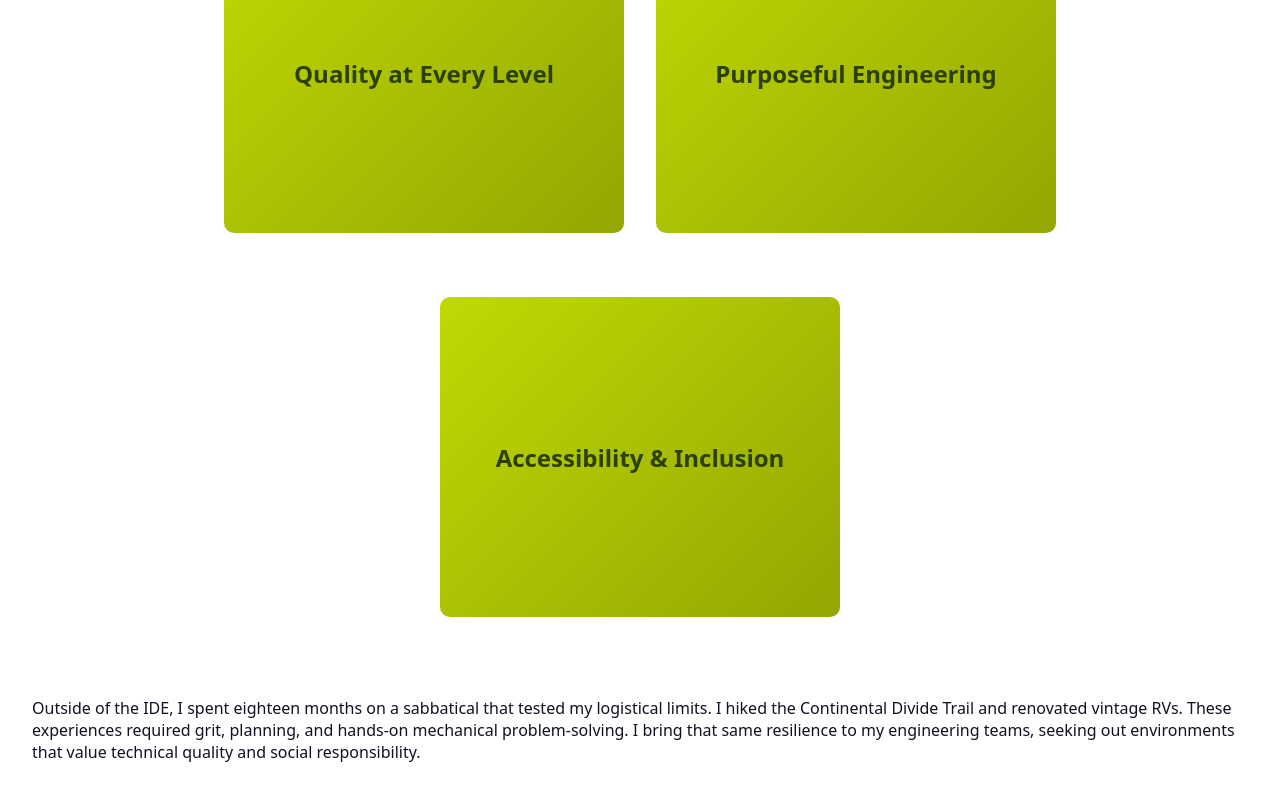
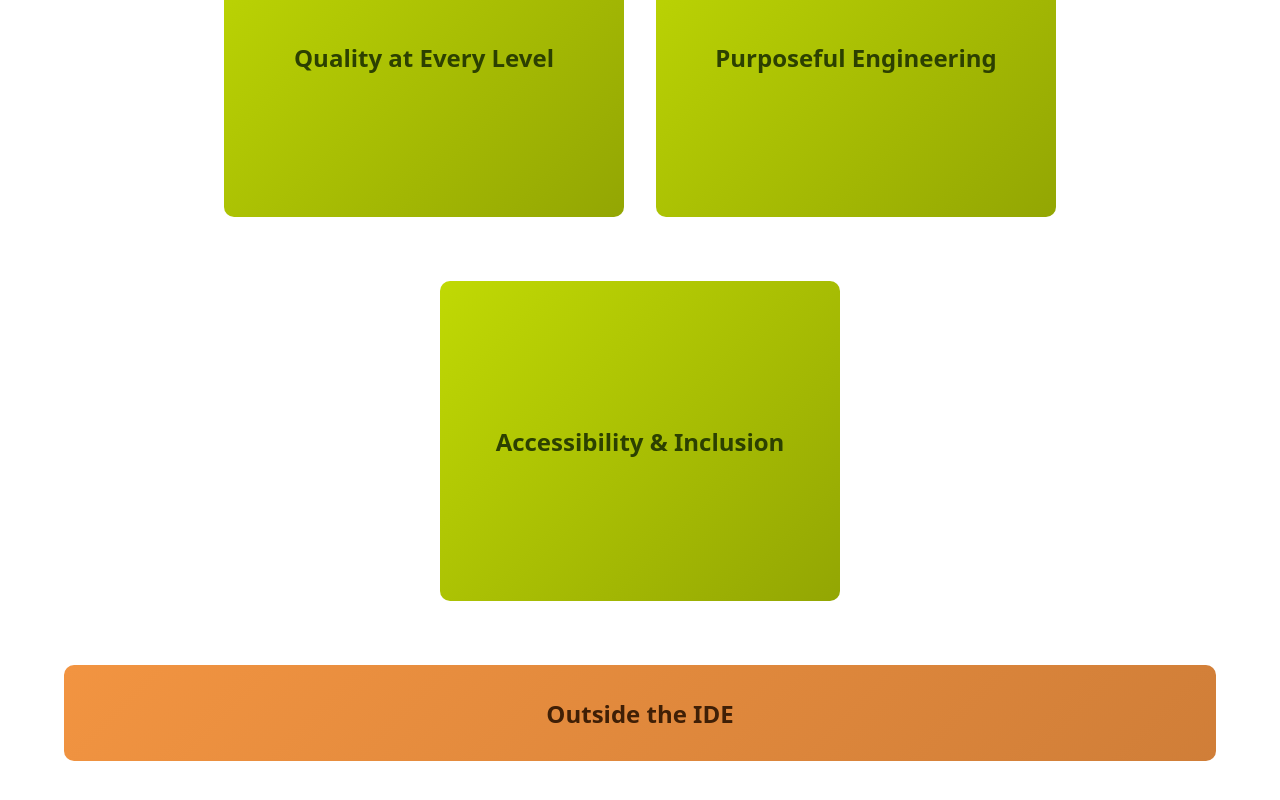
Before and after one commit to aurorastormbutterfly/fern-leigh-dev, a Next.js app: page /about in a window 1280 px wide. Shown: the part 390-1190 px from the top of the page. Built offline with nearby package versions, Linux system fonts and the light colour scheme.

Commit message:
add long version of lfip card

```diff
--- a/src/app/about/about.module.scss
+++ b/src/app/about/about.module.scss
@@ -7,7 +7,7 @@
   align-items: center;
 
   @media (min-width: $breakpoint-md) {
-    padding: 2rem;
+    padding: 1rem;
   }
 }
 
--- a/src/app/about/page.tsx
+++ b/src/app/about/page.tsx
@@ -25,14 +25,18 @@
           color="brightFern"
         />
       </div>
-      <p>
-        Outside of the IDE, I spent eighteen months on a sabbatical that tested
+
+      <FlipCard
+        title="Outside the IDE"
+        details="Outside of the IDE, I spent eighteen months on a sabbatical that tested
         my logistical limits. I hiked the Continental Divide Trail and renovated
         vintage RVs. These experiences required grit, planning, and hands-on
         mechanical problem-solving. I bring that same resilience to my
         engineering teams, seeking out environments that value technical quality
-        and social responsibility.
-      </p>
+        and social responsibility."
+        color="brightRust"
+        type="long"
+      />
     </div>
   );
 }
--- a/src/components/FlipCard/FlipCard.module.scss
+++ b/src/components/FlipCard/FlipCard.module.scss
@@ -1,10 +1,16 @@
 @import "../../styles/variables";
 
 .flipCard {
-  width: 80vw;
-  max-width: 25rem;
+  width: 100%;
   min-height: 20rem;
   position: relative;
+
+  &.long {
+    @media (min-width: #{$breakpoint-md}) {
+      height: 6rem;
+      min-height: 6rem;
+    }
+  }
 }
 
 .flipCardInner {
@@ -107,6 +113,13 @@
   max-width: 25rem;
   margin-bottom: 2rem;
 
+  &.long {
+    @media (min-width: #{$breakpoint-md}) {
+      width: 90vw;
+      max-width: none;
+    }
+  }
+
   .vine1,
   .vine2 {
     position: absolute;
@@ -164,7 +177,7 @@
   &.brightRust {
     .vine1,
     .vine2 {
-      background-color: $brightRust;
+      background-color: $darkRust;
     }
   }
 
@@ -179,7 +192,7 @@
     &.brightRust {
       .vine1,
       .vine2 {
-        background-color: $darkRust;
+        background-color: $brightRust;
       }
     }
   }
--- a/src/components/FlipCard/FlipCard.tsx
+++ b/src/components/FlipCard/FlipCard.tsx
@@ -8,6 +8,7 @@
   details: string;
   flipDirection?: "horizontal" | "vertical";
   color?: "brightFern" | "brightRust";
+  type?: "long" | "regular";
 }
 
 const FlipCard: React.FC<FlipCardProps> = ({
@@ -15,6 +16,7 @@
   details,
   flipDirection = "horizontal",
   color = "brightFern",
+  type = "regular",
 }) => {
   const [isFlipped, setIsFlipped] = useState(false);
   const [reduceMotion, setReduceMotion] = useState(false);
@@ -45,13 +47,13 @@
 
   return (
     <div
-      className={`${styles.flipCardContainer} ${styles[color]}`}
+      className={`${styles.flipCardContainer} ${styles[color]} ${styles[type]}`}
       tabIndex={0}
       onKeyDown={handleKeyDown}
       aria-live="polite"
     >
       <div
-        className={`${styles.flipCard} ${styles[flipDirection]} ${styles[color]}`}
+        className={`${styles.flipCard} ${styles[flipDirection]} ${styles[color]} ${styles[type]}`}
         onClick={handleClick}
         role="button"
       >
```
